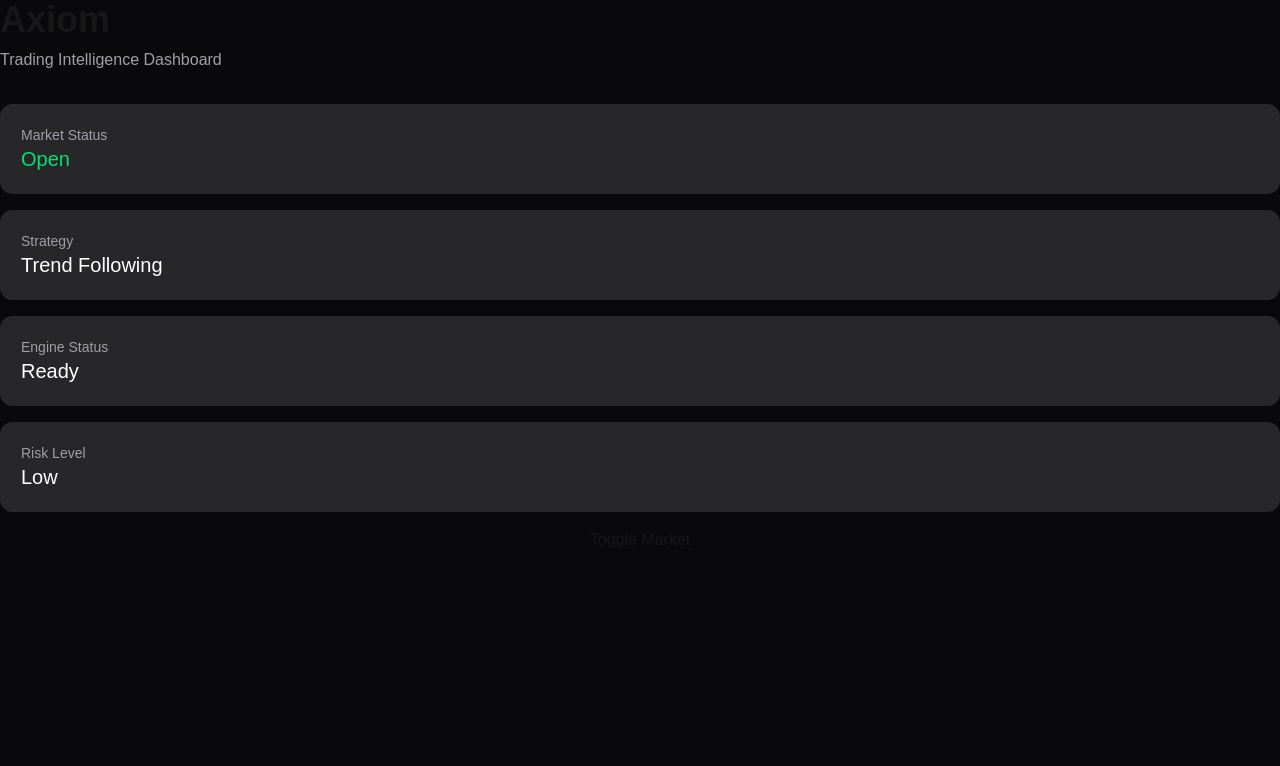
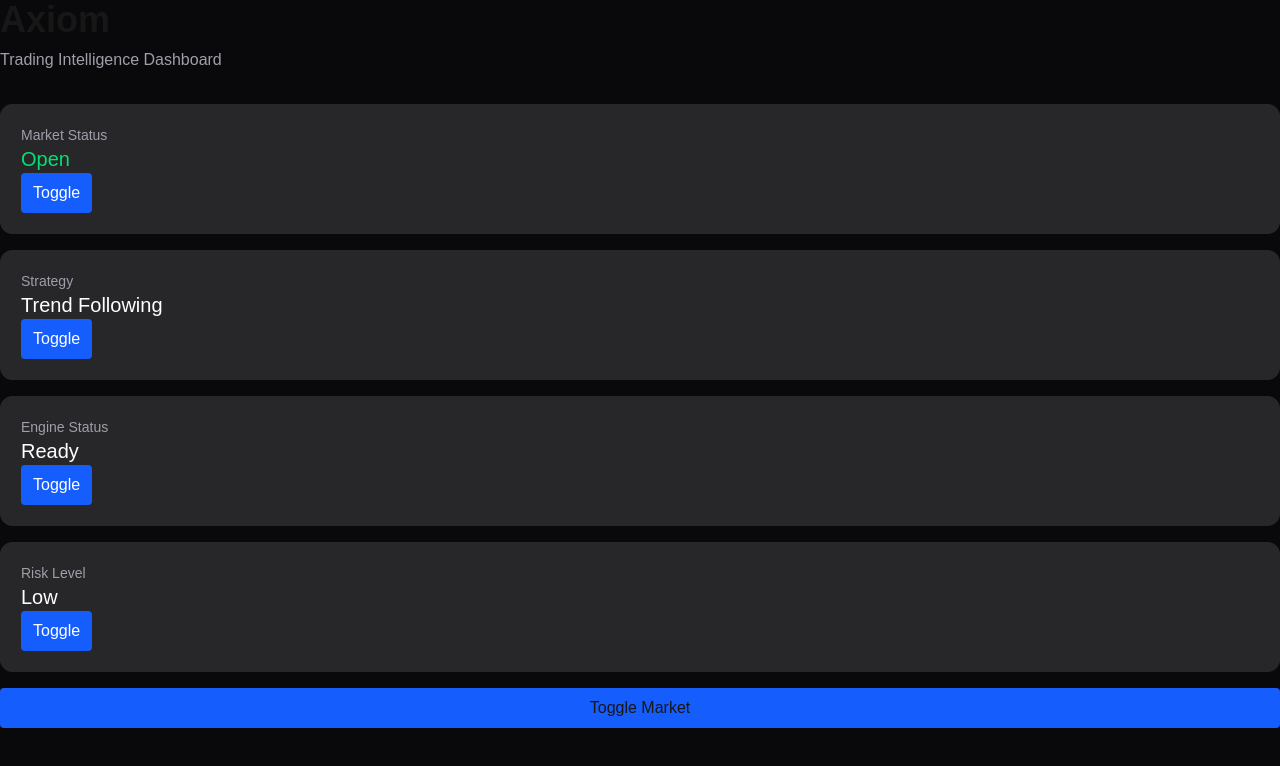
Before and after one commit to nickborti/athena, a Next.js app: page / in a window 1280 px wide. Shown: the top 766 px of the page. Built offline with nearby package versions, Linux system fonts and the light colour scheme.

Commit message:
add callback props to status card

```diff
--- a/src/app/page.tsx
+++ b/src/app/page.tsx
@@ -15,6 +15,10 @@ export default function Home() {
     { label: "Risk Level", value: "Low" },
   ];
 
+  const toggleMarket = () => {
+    setMarketOpen(!marketOpen);
+  };
+
   return (
     <main className="min-h-screen bg-zinc-950 text-white-p8">
       <section className="mx-auto-max-w-5xl">
@@ -29,10 +33,14 @@ export default function Home() {
                 label={label}
                 value={value}
                 color={color}
+                onClick={label === "Market Status" ? toggleMarket : undefined}
               />
             );
           })}
-          <button onClick={() => setMarketOpen(!marketOpen)}>
+          <button
+            className="rounded bg-blue-600 px-3 py-2 text white"
+            onClick={toggleMarket}
+          >
             Toggle Market
           </button>
         </div>
--- a/src/components/StatusCard.tsx
+++ b/src/components/StatusCard.tsx
@@ -2,13 +2,25 @@ type StatusCardProps = {
   label: string;
   value: string;
   color?: string;
+  onClick?: () => void;
 };
 
-export default function StatusCard({ label, value, color }: StatusCardProps) {
+export default function StatusCard({
+  label,
+  value,
+  color,
+  onClick,
+}: StatusCardProps) {
   return (
     <div className="rounded-xl border border-zinc-800 bg-zinc-800 p-5 text-white">
       <div className="text-sm text-zinc-400">{label}</div>
       <div className={`text-xl fontsemibold ${color}`}>{value}</div>
+      <button
+        className="rounded bg-blue-600 px-3 py-2 text white"
+        onClick={onClick}
+      >
+        Toggle
+      </button>
     </div>
   );
 }
```
